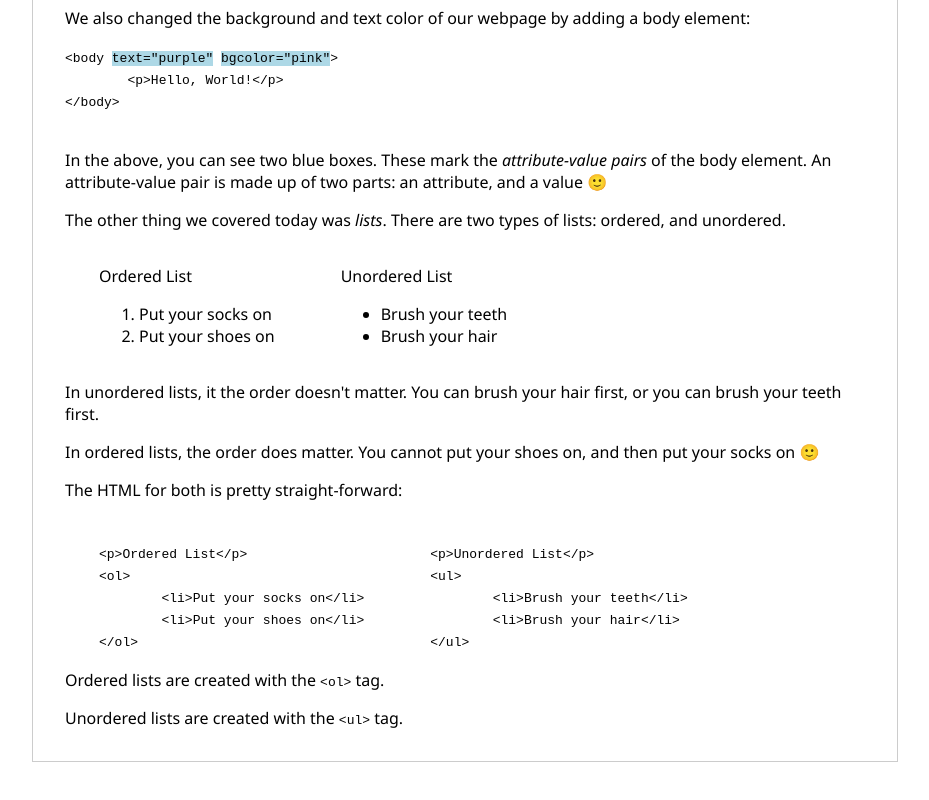
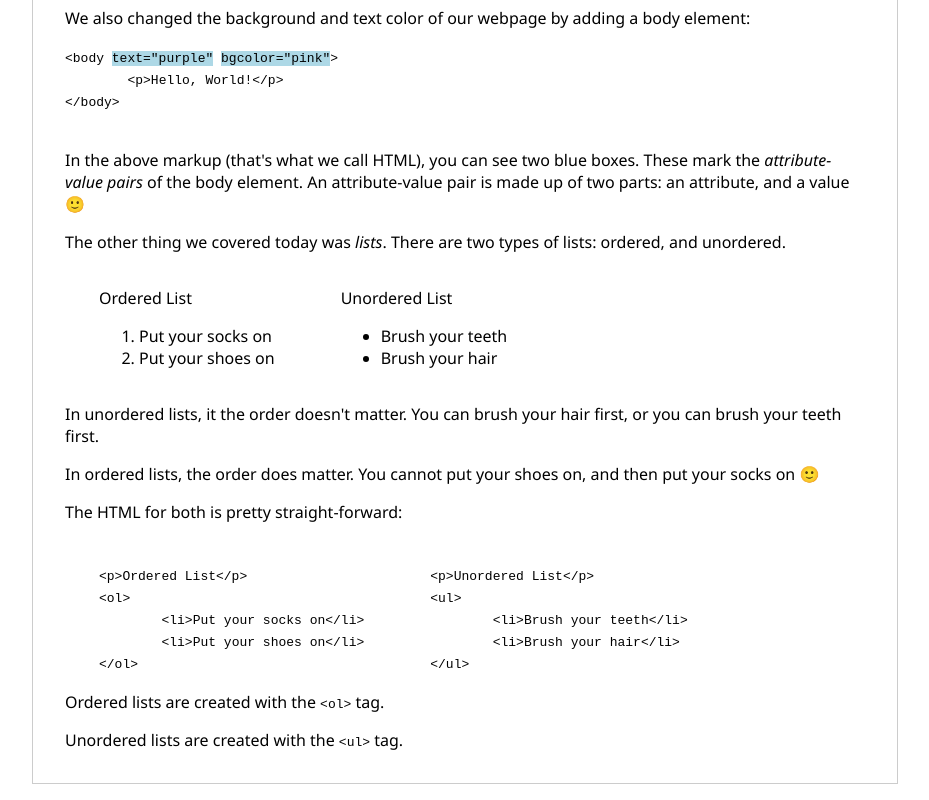
Before and after one commit to jonathansampson/millcreek-html, a plain HTML site: page index.html in a window 1280 px wide. Shown: the part 1452-2252 px from the top of the page, without its empty margins (175-1104 px from the left). Before the commit the page ends 2230 px from the top, so only its background shows below. Drawn offline with Linux system fonts and the light colour scheme.

Commit message:
Minor edits to Week 02

```diff
--- a/index.html
+++ b/index.html
@@ -158,7 +158,7 @@
 				</code>
 			</p>
 
-			<p>In the above, you can see two blue boxes. These mark the <em>attribute-value pairs</em> of the body element. An attribute-value pair is made up of two parts: an attribute, and a value 🙂</p>
+			<p>In the above markup (that's what we call HTML), you can see two blue boxes. These mark the <em>attribute-value pairs</em> of the body element. An attribute-value pair is made up of two parts: an attribute, and a value 🙂</p>
 
 			<p>The other thing we covered today was <em>lists</em>. There are two types of lists: ordered, and unordered.</p>
 
```
